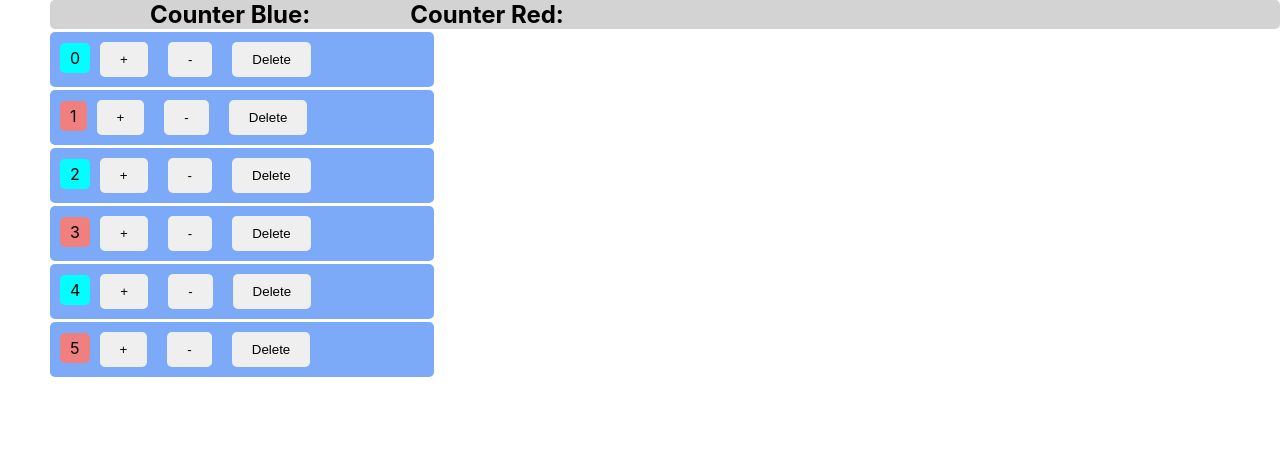
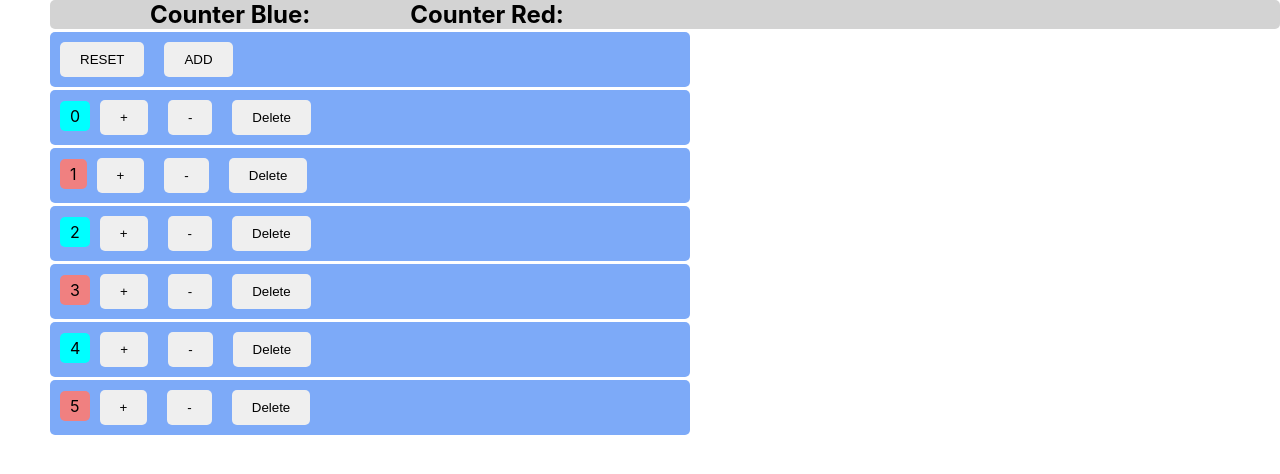
Before and after one commit to snieto10/sergiocounter, a React (Create React App) app: page / in a window 1280 px wide. Shown: the top 474 px of the page. Built offline with nearby package versions, Linux system fonts and the light colour scheme.

Commit message:
add button finish

```diff
--- a/src/App.css
+++ b/src/App.css
@@ -67,9 +67,10 @@
 
 .counter-box {
   background-color: rgb(125, 170, 248);
-  max-width: 30%;
+  max-width: 50vw;
   margin-top: 3px;
   margin-left: 50px;
+  margin-right: 50px;
   border-radius: 5px;
 }
 
--- a/src/App.js
+++ b/src/App.js
@@ -2,6 +2,7 @@ import React, { Component } from "react";
 import "./App.css";
 import NavBar from "./components/navBar";
 import Counters from "./components/counters";
+import Counter from "./components/counter";
 
 class App extends Component {
   state = {};
--- a/src/components/counters.jsx
+++ b/src/components/counters.jsx
@@ -18,9 +18,27 @@ class Counters extends Component {
     this.setState({ counters });
   };
 
+  handleAdd = () => {
+    let addCounters = this.state.counters;
+    let b = [
+      ...addCounters,
+      {
+        id: addCounters[addCounters.length - 1].id + 1,
+        value: addCounters[addCounters.length - 1].value + 1,
+      },
+    ];
+    this.setState({ counters: b });
+  };
+
   render() {
     return (
       <React.Fragment>
+        <header className="counter-box">
+          <button className="button">RESET</button>
+          <button onClick={this.handleAdd} className="button">
+            ADD
+          </button>
+        </header>
         {this.state.counters.map((counter) => (
           <Counter
             key={counter.id}
```
